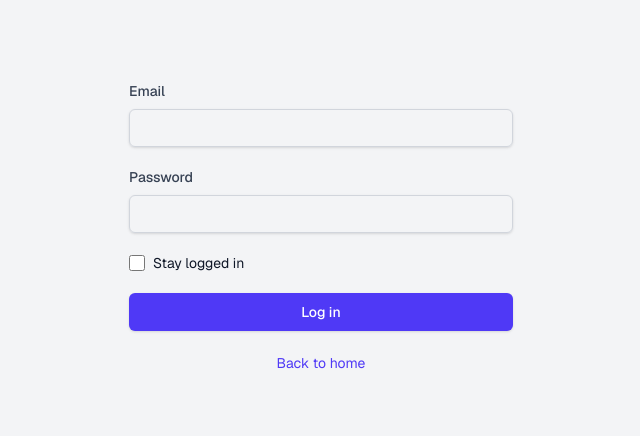
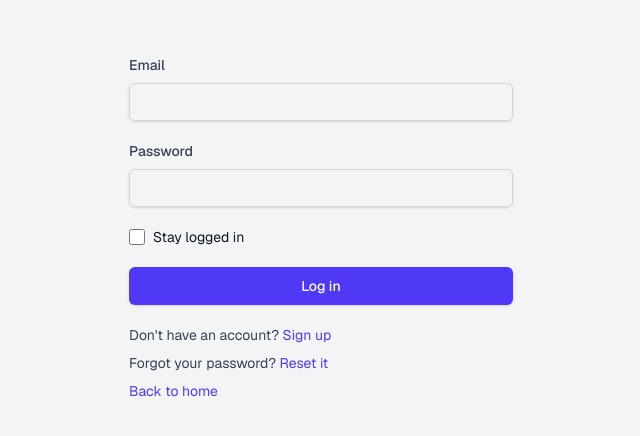
Before and after one commit to rhaversen/GroupSchedulerFrontend, a Next.js app: page /login in a window 1280 px wide. Shown: the part 172-608 px from the top of the page, without its empty margins (319-959 px from the left). Built offline with nearby package versions, Linux system fonts and the light colour scheme; no server answers.

Commit message:
Enhance login and signup pages with additional navigation links for account management

```diff
--- a/src/app/login/page.tsx
+++ b/src/app/login/page.tsx
@@ -1,6 +1,7 @@
 'use client'
 
 import axios from 'axios'
+import Link from 'next/link'
 import { useRouter } from 'next/navigation'
 import React, { type ReactElement, useCallback, useEffect, useState } from 'react'
 
@@ -114,11 +115,20 @@ export default function Page (): ReactElement {
 					</button>
 				</div>
 			</form>
-			<div className="mt-5">
-				<button type="button" onClick={() => { router.push('/') }}
-					className="text-sm text-indigo-600 hover:text-indigo-900">
-					{'Back to home'}
-				</button>
+			<div className="mt-5 space-y-2 text-sm text-left w-full max-w-sm">
+				<div>
+					<span className="text-gray-700">{'Don\'t have an account? '}</span>
+					<Link href="/signup" className="text-indigo-600 hover:text-indigo-900">{'Sign up'}</Link>
+				</div>
+				<div>
+					<span className="text-gray-700">{'Forgot your password? ' }</span>
+					<Link href="/reset-password" className="text-indigo-600 hover:text-indigo-900">{'Reset it'}</Link>
+				</div>
+				<div>
+					<Link href="/" className="text-sm text-indigo-600 hover:text-indigo-900">
+						{'Back to home'}
+					</Link>
+				</div>
 			</div>
 		</main>
 	)
--- a/src/app/page.tsx
+++ b/src/app/page.tsx
@@ -32,7 +32,8 @@ const Dashboard: React.FC = () => {
 			<h1 className={`${caveat.className} font-bold absolute top-1/3 left-1/2 -translate-x-1/2 -translate-y-1/2 z-10 max-w-full text-5xl text-center text-blue-800 whitespace-nowrap`}>
 				{'Find the Time '}<br /> {'to Do Some Things\r'}
 			</h1>
-			<div className="absolute top-1/2 left-1/2 -translate-x-1/2 -translate-y-1/2 flex justify-center w-full">
+			<div className="absolute top-1/2 left-1/2 -translate-x-1/2 -translate-y-1/2 flex flex-col items-center w-full">
+				<div className="flex justify-center">
 					<Link href="/signup">
 						<button className={`${fredoka.className} text-lg bg-blue-800 text-white py-2.5 px-12 m-2.5 rounded-lg cursor-pointer transition duration-300`}>
 							{'Sign up\r'}
@@ -44,6 +45,14 @@ const Dashboard: React.FC = () => {
 						</button>
 					</Link>
 				</div>
+				<div className="mt-4">
+					<Link href="/reset-password">
+						<button className={`${fredoka.className} text-sm bg-blue-800 text-white py-1.5 px-8 rounded-lg cursor-pointer transition duration-300`}>
+							{'Reset Password'}
+						</button>
+					</Link>
+				</div>
+			</div>
 		</div>
 	)
 }
--- a/src/app/signup/page.tsx
+++ b/src/app/signup/page.tsx
@@ -1,6 +1,7 @@
 'use client'
 
 import axios from 'axios'
+import Link from 'next/link'
 import { useRouter } from 'next/navigation'
 import React, { type ReactElement, useCallback, useEffect, useMemo, useState } from 'react'
 import validator from 'validator'
@@ -61,17 +62,12 @@ function UsernameStep ({ username, onUsernameChange, onBack, onSubmit, isLoading
 					{isLoading ? 'Creating account...' : 'Create account'}
 				</button>
 			</div>
-			<div className="mt-2">
-				<button
-					type="button"
-					onClick={() => {
-						// Navigate back to home if desired
-						window.location.assign('/')
-					}}
-					className="text-sm text-indigo-600 hover:text-indigo-900"
-				>
-					{'Back to home'}
-				</button>
+			<div className="mt-2 space-y-2 text-sm text-left w-full max-w-sm">
+				<div>
+					<Link href="/" className="text-sm text-indigo-600 hover:text-indigo-900">
+						{'Back to home'}
+					</Link>
+				</div>
 			</div>
 		</form>
 	)
@@ -255,16 +251,20 @@ export default function Page (): ReactElement {
 									{'Continue'}
 								</button>
 							</div>
-							<div className="mt-2">
-								<button
-									type="button"
-									onClick={() => {
-										router.push('/login')
-									}}
-									className="text-sm text-indigo-600 hover:text-indigo-900"
-								>
-									{'Already have an account? Log in'}
-								</button>
+							<div className="mt-2 space-y-2 text-sm text-left w-full max-w-sm">
+								<div>
+									<span className="text-gray-700">{'Already have an account? '}</span>
+									<Link href="/login" className="text-indigo-600 hover:text-indigo-900">{'Log in'}</Link>
+								</div>
+								<div>
+									<span className="text-gray-700">{'Forgot your password? ' }</span>
+									<Link href="/reset-password" className="text-indigo-600 hover:text-indigo-900">{'Reset it'}</Link>
+								</div>
+								<div>
+									<Link href="/" className="text-sm text-indigo-600 hover:text-indigo-900">
+										{'Back to home'}
+									</Link>
+								</div>
 							</div>
 						</form>
 					</div>
```
Lines whose indentation alone changed are shown as unchanged.
